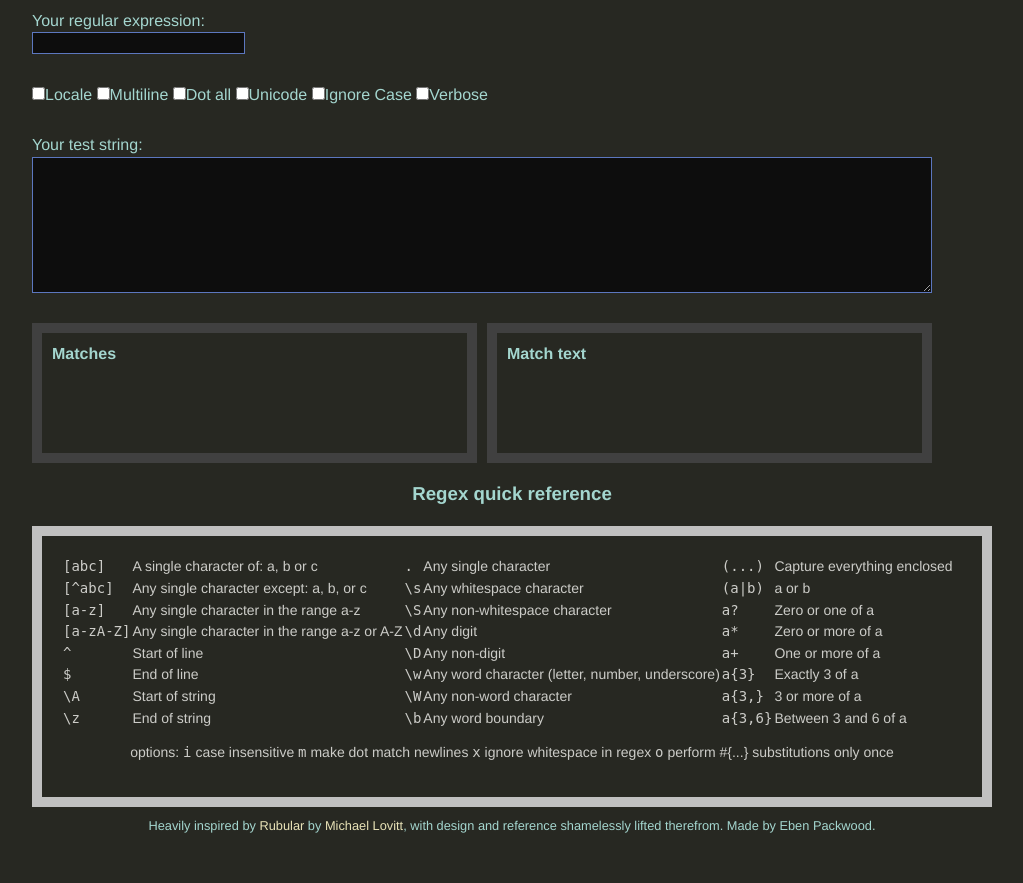
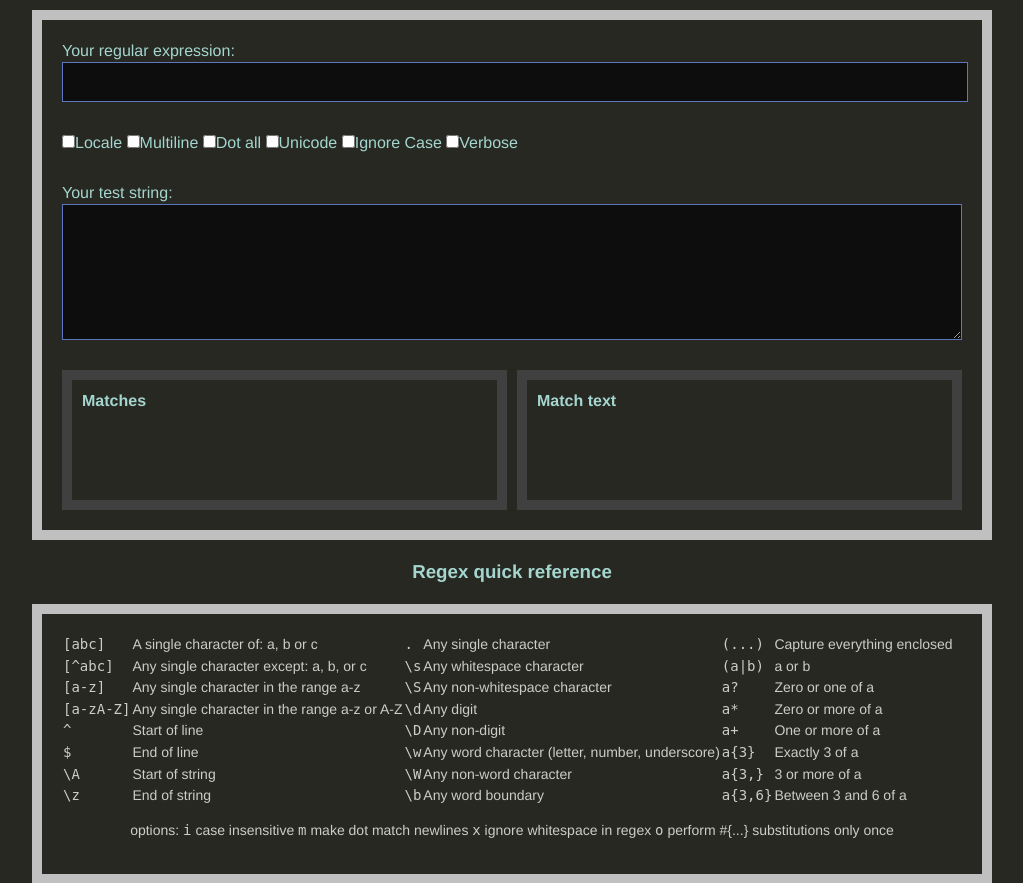
Before and after one commit to ebenpack/pygular, a Flask app: page / in a window 1280 px wide. Shown: the part 148-1031 px from the top of the page, without its empty margins (128-1151 px from the left). Before the commit the page ends 981 px from the top, so only its background shows below. Run offline with Flask 2, Linux system fonts and the light colour scheme; some libraries are stand-ins or nearby versions.

Commit message:
s/regexp/regex/g

```diff
--- a/app/static/js/main.js
+++ b/app/static/js/main.js
@@ -45,7 +45,7 @@ function regulate() {
 }
 
 $(function(){
-    $("#regexp, #test").keyup(function(){
+    $("#regex, #test").keyup(function(){
         regulate();
     });
 });
--- a/app/templates/home.html
+++ b/app/templates/home.html
@@ -1,11 +1,11 @@
 {% extends "base.html" %}
 
 {% block content %}
-<div class="regexp_main">
+<div class="regex_main">
     <form action="" method="POST" id="form" class="main_area">
-        <label id="regexp_label">Your regular expression:</label>
+        <label id="regex_label">Your regular expression:</label>
         <br />
-        <input type="text" name="regexp" id="regexp" value="" />
+        <input type="text" name="regex" id="regex" value="" />
         <div class="options_warning">
             <div class="options" id="options">
                 <input type="checkbox" name="options" value="L">Locale
```
